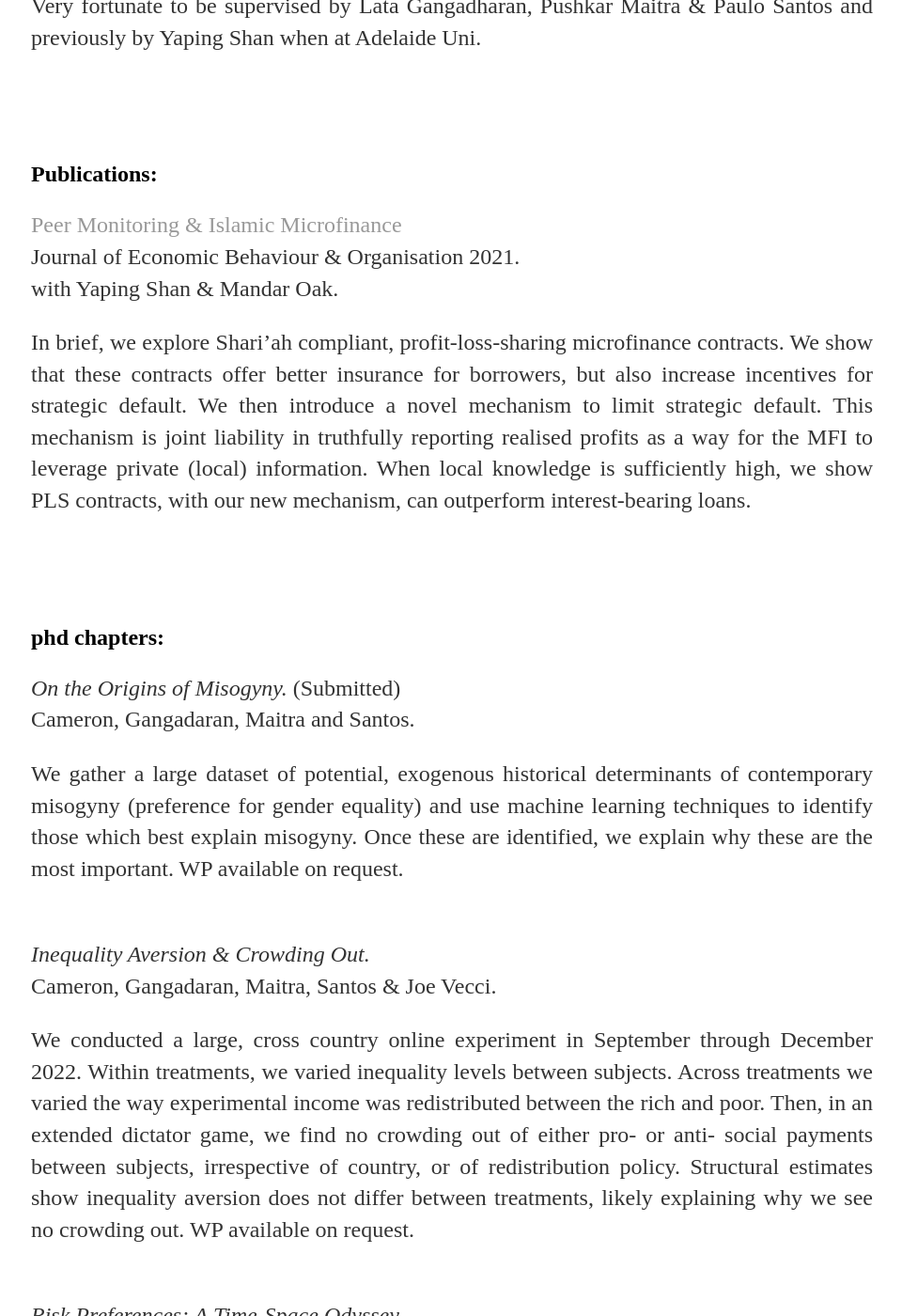
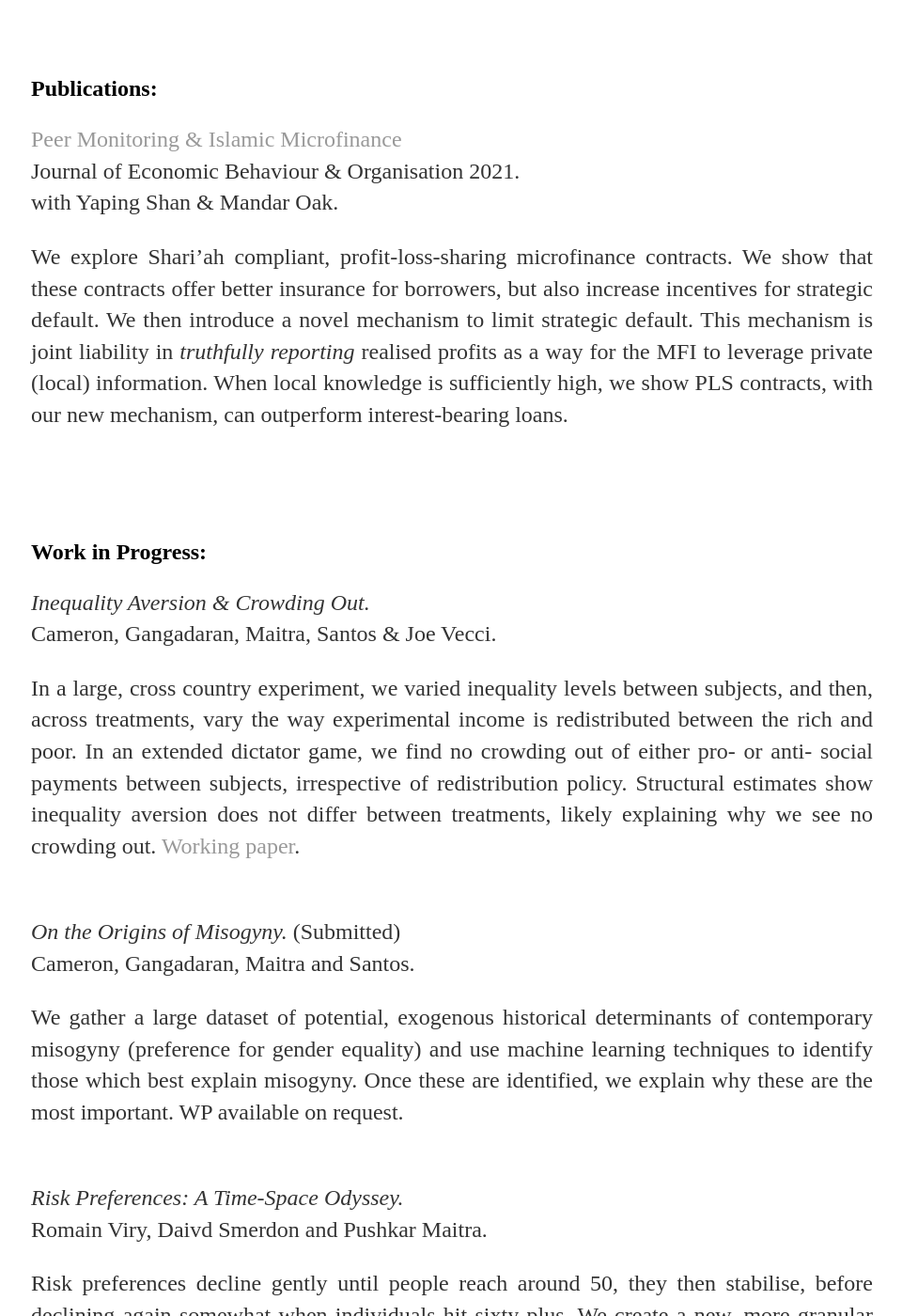
Before and after one commit to alistaircameron/alistaircameron.github.io, a Jekyll site: the page built from about/index.markdown, in a window 1280 px wide and 1400 px high, scrolled down 479 px. Shown: the whole window at 94% size, without its empty margins (159-1119 px from the left). Built offline with Jekyll 4.4.1, drawn with Linux system fonts in a browser that asks for light colours; some of the changed text lies outside the part shown.

```diff
--- a/_layouts/collapsibles.html
+++ b/_layouts/collapsibles.html
@@ -58,7 +58,7 @@
 	    		<ul>
 	        		<li><a href="https://github.com/alistaircameron">github.com/alistaircameron</a></li>
 				</ul>
-				fname.lname@monash.edu
+				fname.lname@uca.fr
 			</footer>
 		</body>
 	</html>
--- a/_layouts/default.html
+++ b/_layouts/default.html
@@ -23,7 +23,7 @@
 	    		<ul>
 	        		<li><a href="https://github.com/alistaircameron">github.com/alistaircameron</a></li>
 				</ul>
-				fname.lname@monash.edu
+				fname.lname@uca.fr
 			</footer>
 		</body>
 	</html>
--- a/about/index.markdown
+++ b/about/index.markdown
@@ -4,14 +4,13 @@ title: ac - about me
 ---
 
 <br><br>
-<span style = "font-family: Courier New">Applied microeconomist. \\
+<span style = "font-family: Courier New">Wanna-be development economist. \\
 \\
 I do experiments, work with big data and dabble in theory so struggle to define this broad (but regrettably, shallow) skillset.\\
 \\
 Research should have social impact. </span>
 <br><br>
 
-Very fortunate to be supervised by Lata Gangadharan, Pushkar Maitra & Paulo Santos and previously by Yaping Shan when at Adelaide Uni.
 
 
 <br><br>
@@ -21,34 +20,26 @@ Very fortunate to be supervised by Lata Gangadharan, Pushkar Maitra & Paulo Sant
 Journal of Economic Behaviour & Organisation 2021.\\
 with Yaping Shan & Mandar Oak.
 
-In brief, we explore Shari’ah compliant, profit-loss-sharing microfinance contracts. We show that these contracts offer better insurance for borrowers, but also increase incentives for strategic default. We then introduce a novel mechanism to limit strategic default. This mechanism is joint liability in truthfully reporting realised profits as a way for the MFI to leverage private (local) information. When local knowledge is sufficiently high, we show PLS contracts, with our new mechanism, can outperform interest-bearing loans.
+We explore Shari’ah compliant, profit-loss-sharing microfinance contracts. We show that these contracts offer better insurance for borrowers, but also increase incentives for strategic default. We then introduce a novel mechanism to limit strategic default. This mechanism is joint liability in <em>truthfully reporting</em> realised profits as a way for the MFI to leverage private (local) information. When local knowledge is sufficiently high, we show PLS contracts, with our new mechanism, can outperform interest-bearing loans.
 
 
 <br><br>
-## phd chapters:
+## Work in Progress:
+
+<em>Inequality Aversion & Crowding Out.</em> \\
+Cameron, Gangadaran, Maitra, Santos & Joe Vecci.
+
+In a large, cross country experiment, we varied inequality levels between subjects, and then, across treatments, vary the way experimental income is redistributed between the rich and poor. In an extended dictator game, we find no crowding out of either pro- or anti- social payments between subjects, irrespective of redistribution policy. Structural estimates show inequality aversion does not differ between treatments, likely explaining why we see no crowding out. <a href="https://cnrs.hal.science/CERDI/hal-04811881v1">Working paper</a>.
+
+<br>
 <em>On the Origins of Misogyny.</em> (Submitted) \\
 Cameron, Gangadaran, Maitra and Santos.
 
 We gather a large dataset of potential, exogenous historical determinants of contemporary misogyny (preference for gender equality) and use machine learning techniques to identify those which best explain misogyny. Once these are identified, we explain why these are the most important. WP available on request.
 
-<br>
-<em>Inequality Aversion & Crowding Out.</em> \\
-Cameron, Gangadaran, Maitra, Santos & Joe Vecci.
-
-We conducted a large, cross country online experiment in September through December 2022. Within treatments, we varied inequality levels between subjects. Across treatments we varied the way experimental income was redistributed between the rich and poor. Then, in an extended dictator game, we find no crowding out of either pro- or anti- social payments between subjects, irrespective of country, or of redistribution policy. Structural estimates show inequality aversion does not differ between treatments, likely explaining why we see no crowding out. WP available on request.
 
 <br>
 <em>Risk Preferences: A Time-Space Odyssey.</em> \\
 Romain Viry, Daivd Smerdon and Pushkar Maitra.
 
 Risk preferences decline gently until people reach around 50, they then stabilise, before declining again somewhat when individuals hit sixty plus. We create a new, more granular measure of risk based on opening moves players make in chess games. We use millions of games across decades and numerous countries. Using FIDE identifiers, we track individual players across their careers and control for ability. We map risk preferences across the lifecycle, across time and across space.
-
-
-<br><br>
-## Work in Progress:
-<em>Silicon Preferences.</em> \\
-With Sudipta Sarangi, piloting ongoing.
-
-<br>
-<em>Information Provision and Emic Biases.</em> \\
-With Gangadaran, Maitra, Tarun Jain & Divyanshu Jain. Ideation phase.
```
Also changed, not shown: index.html (+8 -6 lines).
